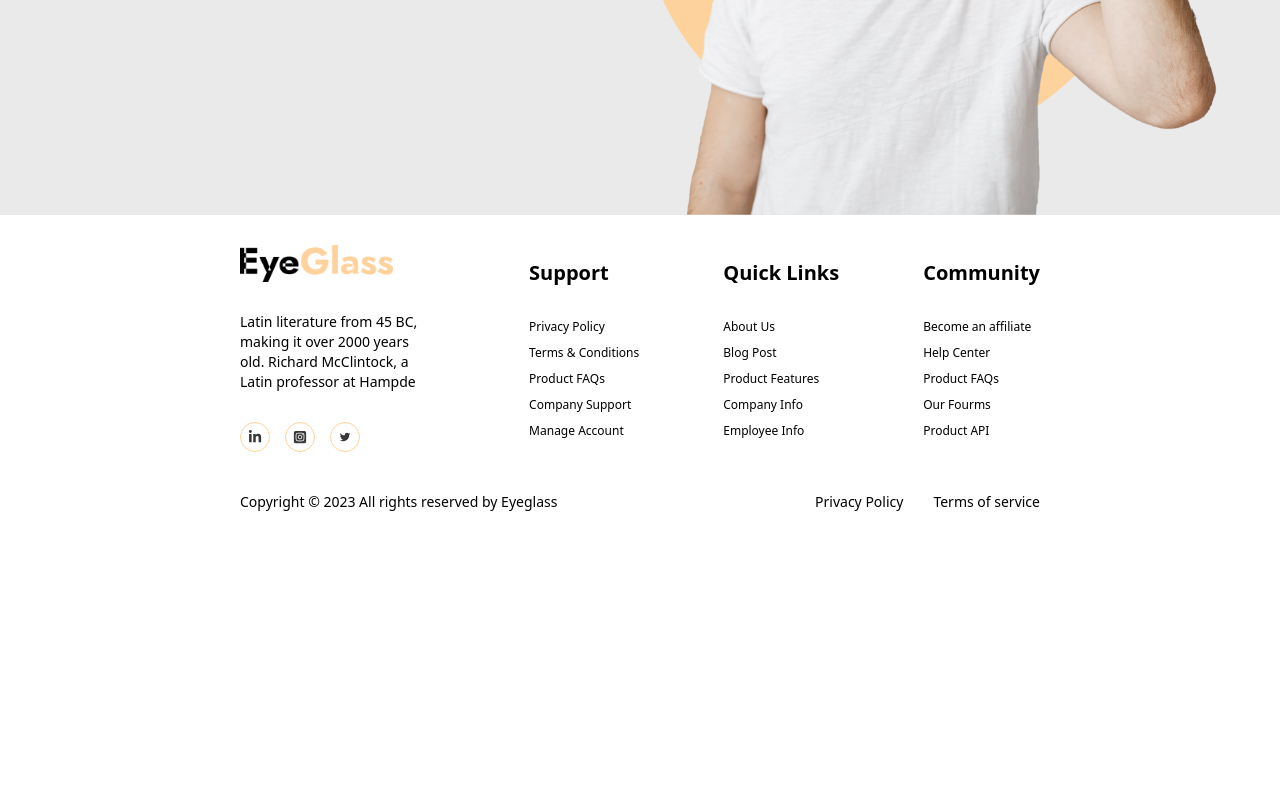
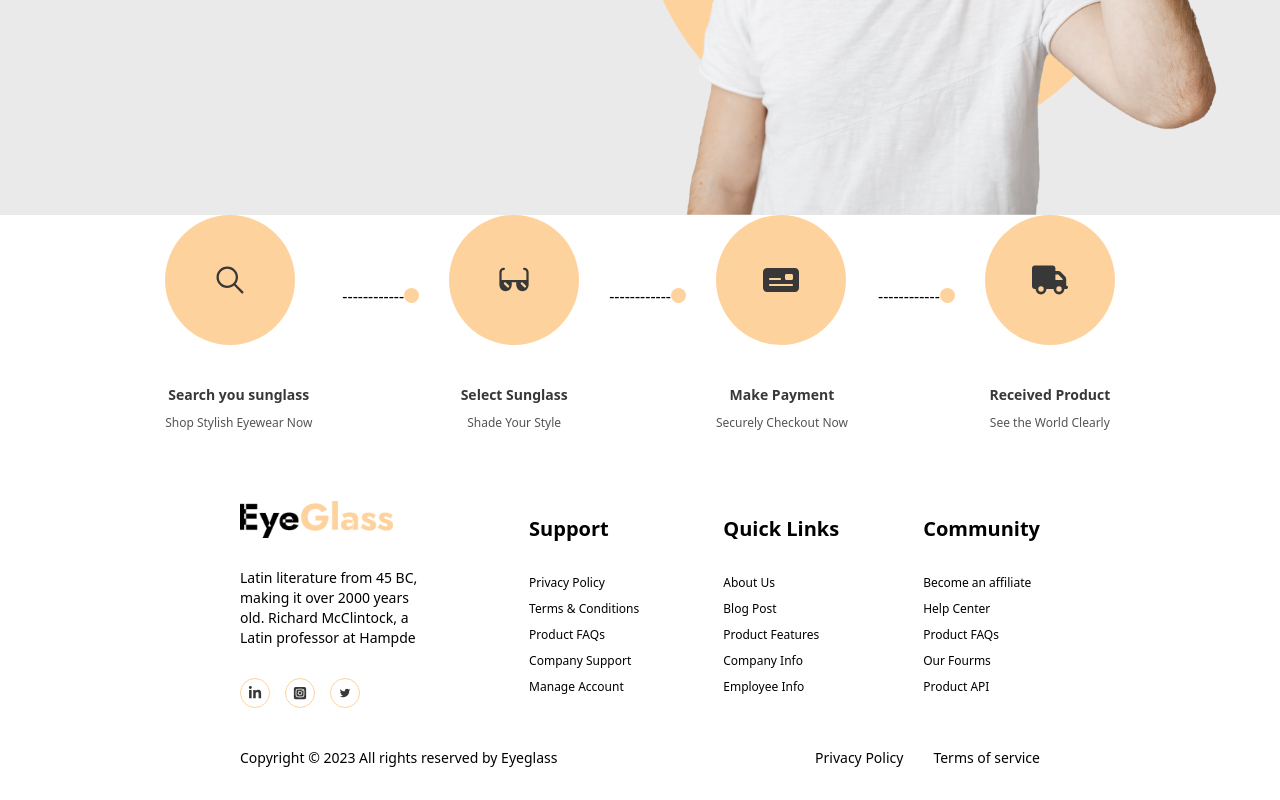
Before and after one commit to Shazzadul-Shakib/Shazzadul_Islam_Shakib-Landing-Page-Challange, a React (Vite) app: page / in a window 1280 px wide. Shown: the part 612-1412 px from the top of the page. Before the commit the page ends 1156 px from the top, so only its background shows below. Built offline with nearby package versions, Linux system fonts and the light colour scheme.

Commit message:
responsive bottom hero section added

```diff
--- /dev/null
+++ b/src/components/Hero/BottomHero.jsx
@@ -0,0 +1,77 @@
+import { allIcons } from "../../data/All-icons";
+
+export const BottomHero = () => {
+  const { truck, payment, glasses, search } = allIcons;
+  return (
+    <main className=" flex items-center gap-[20px] lg:gap-[30px]">
+      {/* Search */}
+      <section>
+        <div className=" bg-crdBD1 h-[50px] w-[50px] md:h-[70px] md:w-[70px] lg:h-[130px] lg:w-[130px] rounded-full flex justify-center items-center text-txtD1 text-2xl lg:text-4xl  ">
+          {search}
+        </div>
+        <div className=" hidden lg:block my-[40px] text-center">
+          <h2 className=" text-txtD1 text-sm font-bold mb-[10px]">
+            Search you sunglass
+          </h2>
+          <p className=" text-txtD2 text-xs">Shop Stylish Eyewear Now</p>
+        </div>
+      </section>
+      {/* devider section */}
+      <section className="flex items-center lg:mt-[-10%]">
+        <div>
+          <div className=" hidden md:block lg:hidden">------</div>
+          <div className=" hidden lg:block">------------</div>
+        </div>
+        <div className=" h-[15px] w-[15px] rounded-full bg-crdBD1"></div>
+      </section>
+      {/* Sunglasses */}
+      <section>
+        <div className=" bg-crdBD1 h-[50px] w-[50px] md:h-[70px] md:w-[70px] lg:h-[130px] lg:w-[130px] rounded-full flex justify-center items-center text-txtD1 text-2xl lg:text-4xl  ">
+          {glasses}
+        </div>
+        <div className=" hidden lg:block my-[40px] text-center">
+          <h2 className=" text-txtD1 text-sm font-bold mb-[10px]">
+            Select Sunglass
+          </h2>
+          <p className=" text-txtD2 text-xs">Shade Your Style</p>
+        </div>
+      </section>
+      {/* devider section */}
+      <section className="flex items-center lg:mt-[-10%]">
+        <div className=" hidden lg:block">------------</div>
+        <div className=" hidden md:block lg:hidden">------</div>
+        <div className=" h-[15px] w-[15px] rounded-full bg-crdBD1"></div>
+      </section>
+      {/* Payment */}
+      <section>
+        <div className=" bg-crdBD1 h-[50px] w-[50px] md:h-[70px] md:w-[70px] lg:h-[130px] lg:w-[130px] rounded-full flex justify-center items-center text-txtD1 text-2xl lg:text-4xl  ">
+          {payment}
+        </div>
+        <div className="hidden lg:block  my-[40px] text-center">
+          <h2 className=" text-txtD1 text-sm font-bold mb-[10px]">
+            Make Payment
+          </h2>
+          <p className=" text-txtD2 text-xs">Securely Checkout Now</p>
+        </div>
+      </section>
+      {/* devider section */}
+      <section className="flex items-center lg:mt-[-10%]">
+        <div className=" hidden lg:block">------------</div>
+        <div className=" hidden md:block lg:hidden">------</div>
+        <div className=" h-[15px] w-[15px] rounded-full bg-crdBD1"></div>
+      </section>
+      {/* Pickup product */}
+      <section>
+        <div className=" bg-crdBD1 h-[50px] w-[50px] md:h-[70px] md:w-[70px] lg:h-[130px] lg:w-[130px] rounded-full flex justify-center items-center text-txtD1 text-2xl lg:text-4xl  ">
+          {truck}
+        </div>
+        <div className=" hidden lg:block my-[40px] text-center">
+          <h2 className=" text-txtD1 text-sm font-bold mb-[10px]">
+            Received Product
+          </h2>
+          <p className=" text-txtD2 text-xs">See the World Clearly</p>
+        </div>
+      </section>
+    </main>
+  );
+};
--- a/src/components/Hero/Hero.jsx
+++ b/src/components/Hero/Hero.jsx
@@ -5,12 +5,14 @@ import "swiper/css/pagination";
 import "./module.hero.css";
 import sliderImage from "../../assets/Image.png";
 import { allIcons } from "../../data/All-icons";
+import { BottomHero } from "./BottomHero";
 
 export default function Hero() {
-  const { cart } = allIcons;
+  const { cart,truck,payment,glasses,search } = allIcons;
 
   return (
     <div className=" h-[30dvh] sm:h-[40dvh] lg:h-[90dvh] flex items-center justify-center bg-gray-100">
+     {/* Vertical slider */}
       <Swiper
         direction={"vertical"}
         slidesPerView={1}
@@ -73,13 +75,14 @@ export default function Hero() {
 
           <div>
             <img
-              className="absolute bottom-0 h-[80%] "
+              className="absolute bottom-0 h-[85%] "
               src={sliderImage}
               alt="Slider Image"
             />
           </div>
         </SwiperSlide>
       </Swiper>
+
     </div>
   );
 }
--- /dev/null
+++ b/src/components/Hero/HeroWraper.jsx
@@ -0,0 +1,17 @@
+import { BottomHero } from "./BottomHero";
+import Hero from "./Hero";
+
+const HeroWraper = () => {
+  return (
+    <div className="">
+      <div>
+        <Hero />
+      </div>
+      <div className="flex justify-center">
+        <BottomHero />
+      </div>
+    </div>
+  );
+};
+
+export default HeroWraper;
--- a/src/data/All-icons.jsx
+++ b/src/data/All-icons.jsx
@@ -1,5 +1,7 @@
-import { FaCartShopping, FaLinkedinIn, FaSquareInstagram, FaUser } from "react-icons/fa6";
+import { FaCartShopping, FaLinkedinIn, FaMoneyCheck, FaSquareInstagram, FaTruck, FaUser } from "react-icons/fa6";
+import { IoIosSearch } from "react-icons/io";
 import { MdMenuOpen } from "react-icons/md";
+import { PiSunglassesFill } from "react-icons/pi";
 import { TiSocialTwitter } from "react-icons/ti";
 
 export const allIcons = {
@@ -9,4 +11,8 @@ export const allIcons = {
   linkedin: <FaLinkedinIn />,
   instagram: <FaSquareInstagram />,
   twitter: <TiSocialTwitter />,
+  truck: <FaTruck />,
+  search: <IoIosSearch />,
+  glasses: <PiSunglassesFill />,
+  payment: <FaMoneyCheck />,
 };
--- a/src/layout/Main.jsx
+++ b/src/layout/Main.jsx
@@ -2,7 +2,7 @@ import Footer from "../components/Footer/Footer";
 import FooterSm from "../components/Footer/Footer-sm";
 import Header from "../components/Header/Header";
 import HeaderSm from "../components/Header/Header-sm";
-import Hero from "../components/Hero/Hero";
+import HeroWraper from "../components/Hero/HeroWraper";
 
 const Main = () => {
   return (
@@ -14,8 +14,8 @@ const Main = () => {
       </section>
 
       {/* Body section */}
-      <section>
-        <Hero/>
+      <section >
+        <HeroWraper/>
       </section>
 
       {/* Footer section */}
```
Also changed, not shown: src/assets/Bg.png (added).
